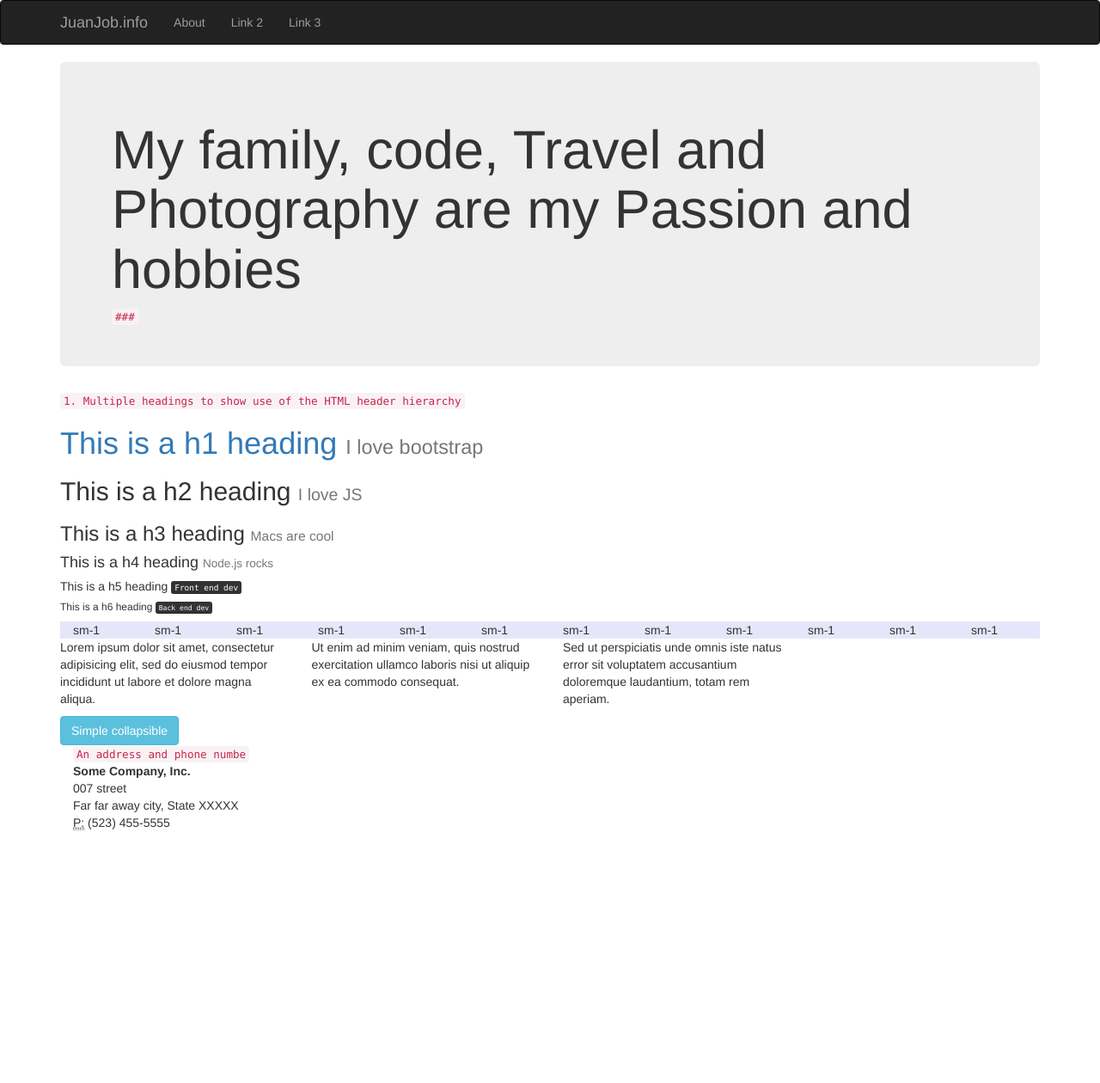
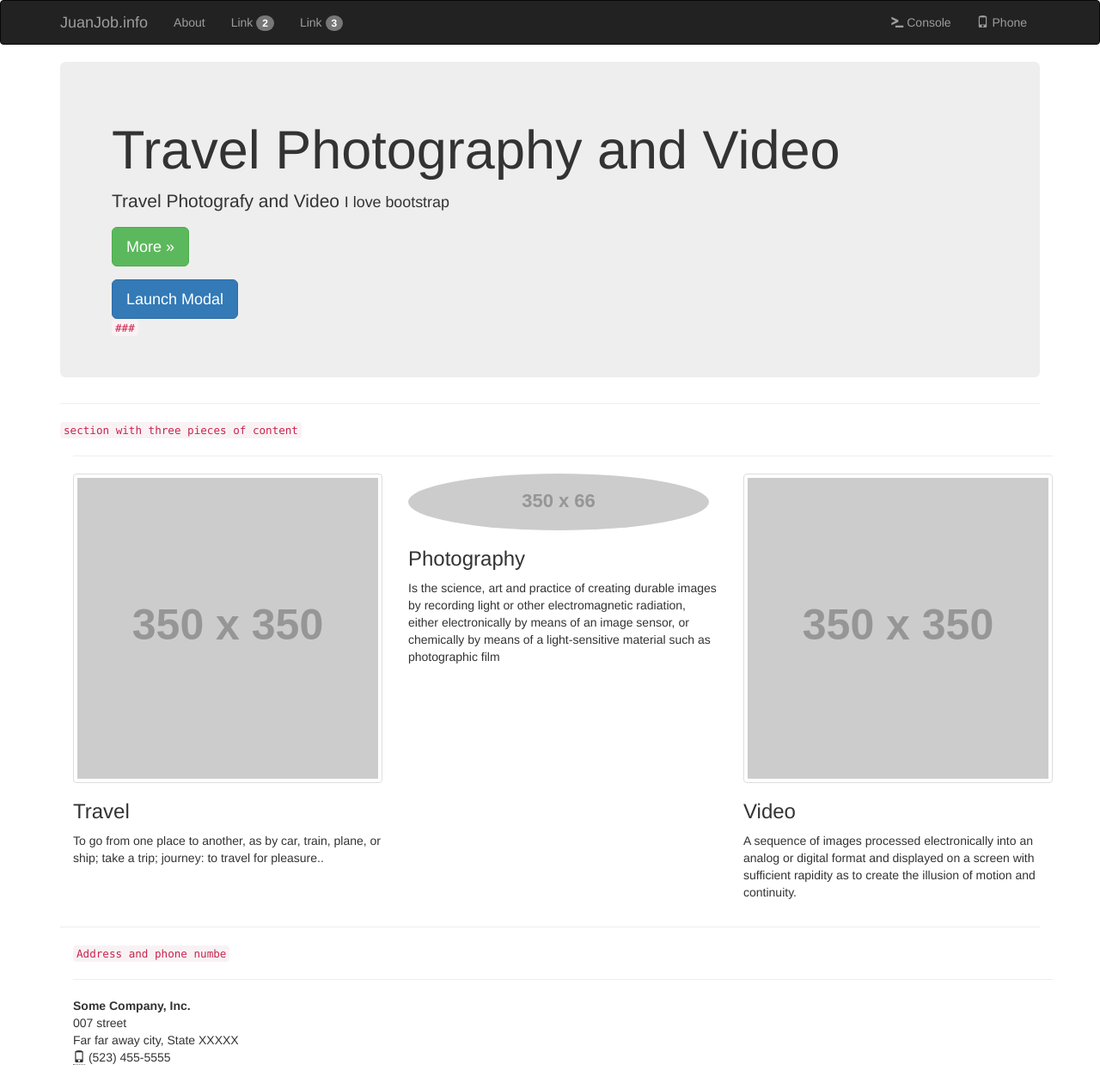
Before and after one commit to jjsub/bootstrap_demo_code, a plain HTML site: page index.html in a window 1280 px wide. Shown: the whole page at 86% size. Before the commit the page ends 987 px from the top, so only its background shows below. Drawn offline with Linux system fonts and the light colour scheme; placeholder pictures from the web are drawn by us.

Commit message:
col sm added and img modal

```diff
--- a/index.html
+++ b/index.html
@@ -24,25 +24,35 @@
             <!-- Toggle for mobile display -->
             <div class="navbar-header">
                 <button type="button" class="navbar-toggle" data-toggle="collapse" data-target="#bs-example-navbar-collapse-1">
-                    <span class="sr-only">Toggle navigation</span>
+                    <span class="sr-only"></span>
                     <span class="icon-bar"></span>
                     <span class="icon-bar"></span>
                     <span class="icon-bar"></span>
                 </button>
                 <a class="navbar-brand" href="http://juanjob.info">JuanJob.info</a>
             </div>
+
             <!-- navbar collapse and toggling in to smaller menu icon for mobile diplay -->
+
             <div class="collapse navbar-collapse" id="bs-example-navbar-collapse-1">
                 <ul class="nav navbar-nav">
                     <li>
                         <a href="http://juanjob.info">About</a>
                     </li>
                     <li>
-                        <a href="#">Link 2</a>
+                        <a href="http://juanjob.info">Link <span class="badge">2</span></a>
                     </li>
                     <li>
-                        <a href="#">Link 3</a>
+                        <a href="http://juanjob.info">Link <span class="badge">3</span></a>
                     </li>
+                </ul>
+                <ul class="nav navbar-nav navbar-right">
+                  <li>
+                    <a href="http://juanjob.info/assets/JuanJobRodriguezCV_02_NoPic.pdf"><span class="glyphicon glyphicon-console"></span> Console</a>
+                  </li>
+                  <li>
+                    <a href="http://juanjob.info/assets/JuanJobRodriguezCV_02_NoPic.pdf"><span class="glyphicon glyphicon-phone"></span> Phone</a>
+                  </li>
                 </ul>
             </div>
 
@@ -50,20 +60,98 @@
 
     </nav>
 
+
+
+  <!-- Content -->
+
+
   <div class="container">
    <div class="jumbotron">
-     <h1> My family, code, Travel and Photography are my Passion and hobbies </h1>
+
+     <h1> Travel Photography and Video  </h1>
+
+     <p> Travel Photografy and Video <small>I love bootstrap</small> </p>
+
+      <p><a href="#" class="btn btn-success btn-lg" role="button">More &raquo;</a></p>
+      <div class="bs-example">
+
+
+    <!-- Button (Modal) -->
+
+    <a href="#BlaModal" class="btn btn-lg btn-primary" data-toggle="modal">Launch Modal</a>
+
+    <!-- Modal  -->
+
+    <div id="BlaModal" class="modal fade">
+        <div class="modal-dialog">
+            <div class="modal-content">
+                <div class="modal-header">
+                    <button type="button" class="close" data-dismiss="modal" aria-hidden="true">&times;</button>
+                    <h4 class="modal-title">This is a grat Modal</h4>
+                </div>
+                <div class="modal-body">
+                    <p>I'm happy that you like this Modal</p>
+                    <p class="text-warning"><small>Make sure you love this Modal by clicking Love.</small></p>
+                </div>
+                <div class="modal-footer">
+                    <button type="button" class="btn btn-default" data-dismiss="modal">Close</button>
+                    <button type="button" class="btn btn-danger">Love</button>
+                </div>
+            </div>
+        </div>
+    </div>
+</div>
        <code>###</code>
    </div>
 
+ <hr>
+
+<!-- Section with 3 three col-md  col-sm -->
+
+
+ <div class="container">
+    <div class="row">
+        <code>section with three pieces of content </code>
+    </div>
+<hr>
+
+     <div class="row">
+       <div class="col-md-4 ">
+         <img src="http://placehold.it/350/FFFF94/7A7A7A" class="img-thumbnail" >
+         <h3>Travel</h3>
+         <p>To go from one place to another, as by car, train, plane, or ship; take a trip; journey: to travel for pleasure..</p>
+       </div>
+
+       <div class="col-md-4 ">
+         <img src="http://placehold.it/350/66C2FF6/ffffff" class="img-circle" >
+         <h3> Photography </h3>
+         <p>Is the science, art and practice of creating durable images by recording light or other electromagnetic radiation, either electronically by means of an image sensor, or chemically by means of a light-sensitive material such as photographic film</p>
+       </div>
+       <div class="col-md-4 ">
+         <img src="http://placehold.it/350/FFFF94/7A7A7A" class="img-thumbnail" >
+         <h3> Video </h3>
+         <p>A sequence of images processed electronically into an analog or digital format and displayed on a screen with sufficient rapidity as to create the illusion of motion and continuity.</p>
+       </div>
+   </div>
+
+        <!-- Multiple heaings I'm not so sure what do you mean with this but here is some code in case if this is what you mean.
+
       <code> 1. Multiple headings to show use of the HTML header hierarchy</code>
+      <div class="row">
+        <div class="col-md-6">
+          <h1 class="text-primary">Heading <small>I love bootstrap</small></h1>
+          <h2> Heading <small class="text-danger">I love JS</small></h2>
+          <h3 class="text-success">Heading <small>Macs are cool</small></h3>
+        </div>
+        <div class="col-md-6">
+          <h4>Heading <small>Node.js rocks</small></h4>
+          <h5>Heading <small><kbd>Front end dev</small></h5>
+          <h6>Heading <small><kbd>Back end dev</small></h6>
+        </div>
+      </div>
+      -->
 
-      <h1 class="text-primary">This is a h1 heading <small>I love bootstrap</small></h1>
-      <h2>This is a h2 heading <small>I love JS</small></h2>
-      <h3>This is a h3 heading <small>Macs are cool</small></h3>
-      <h4>This is a h4 heading <small>Node.js rocks</small></h4>
-      <h5>This is a h5 heading <small><kbd>Front end dev</small></h5>
-      <h6>This is a h6 heading <small><kbd>Back end dev</small></h6>
+      <!--   For later
 
       <div class="col-xs-1" style="background-color:lavender;">sm-1</div>
       <div class="col-xs-1" style="background-color:lavender;">sm-1</div>
@@ -77,37 +165,36 @@
       <div class="col-xs-1" style="background-color:lavender;">sm-1</div>
       <div class="col-xs-1" style="background-color:lavender;">sm-1</div>
       <div class="col-xs-1" style="background-color:lavender;">sm-1</div>
+      -->
+  </div>
 
-  </div>
-   <div class="container">
-     <div class="row">
-    <div class="col-md-3">
-      <p>Lorem ipsum dolor sit amet, consectetur adipisicing elit, sed do eiusmod tempor incididunt ut labore et dolore magna aliqua.</p>
-    </div>
-    <div class="col-md-3">
-      <p>Ut enim ad minim veniam, quis nostrud exercitation ullamco laboris nisi ut aliquip ex ea commodo consequat.</p>
-    </div>
-    <div class="col-md-3">
-      <p>Sed ut perspiciatis unde omnis iste natus error sit voluptatem accusantium doloremque laudantium, totam rem aperiam.</p>
-    </div>
- </div>
-    <div class="container">
+<hr>
 
-    </div>
-    <button type="button" class="btn btn-info" data-toggle="collapse" data-target="#demo">Simple collapsible</button>
     <div class="container">
       <footer>
-        <code>An address and phone numbe</code>
+        <code>Address and phone numbe</code>
+        <hr>
 
         <address>
           <strong>Some Company, Inc.</strong><br>
           007 street<br>
           Far far away city, State XXXXX<br>
-          <abbr title="Phone">P:</abbr> (523) 455-5555
+          <abbr title="Phone"><span class="glyphicon glyphicon-phone"> </span></abbr> (523) 455-5555
         </address>
       </footer>
       </div>
     <script src="js/jquery-1.js"></script>
     <script src="js/bootstrap.js"></script>
+
+    <!-- js script-->
+
+       <!-- Menu Toggle Script -->
+    <script>
+    $("#menu-toggle").click(function(e) {
+        e.preventDefault();
+        $("#wrapper").toggleClass("toggled");
+    });
+    </script>
+
   </body>
 </html>
```
Also changed, not shown: css/style.css (added, +9 -0 lines).
